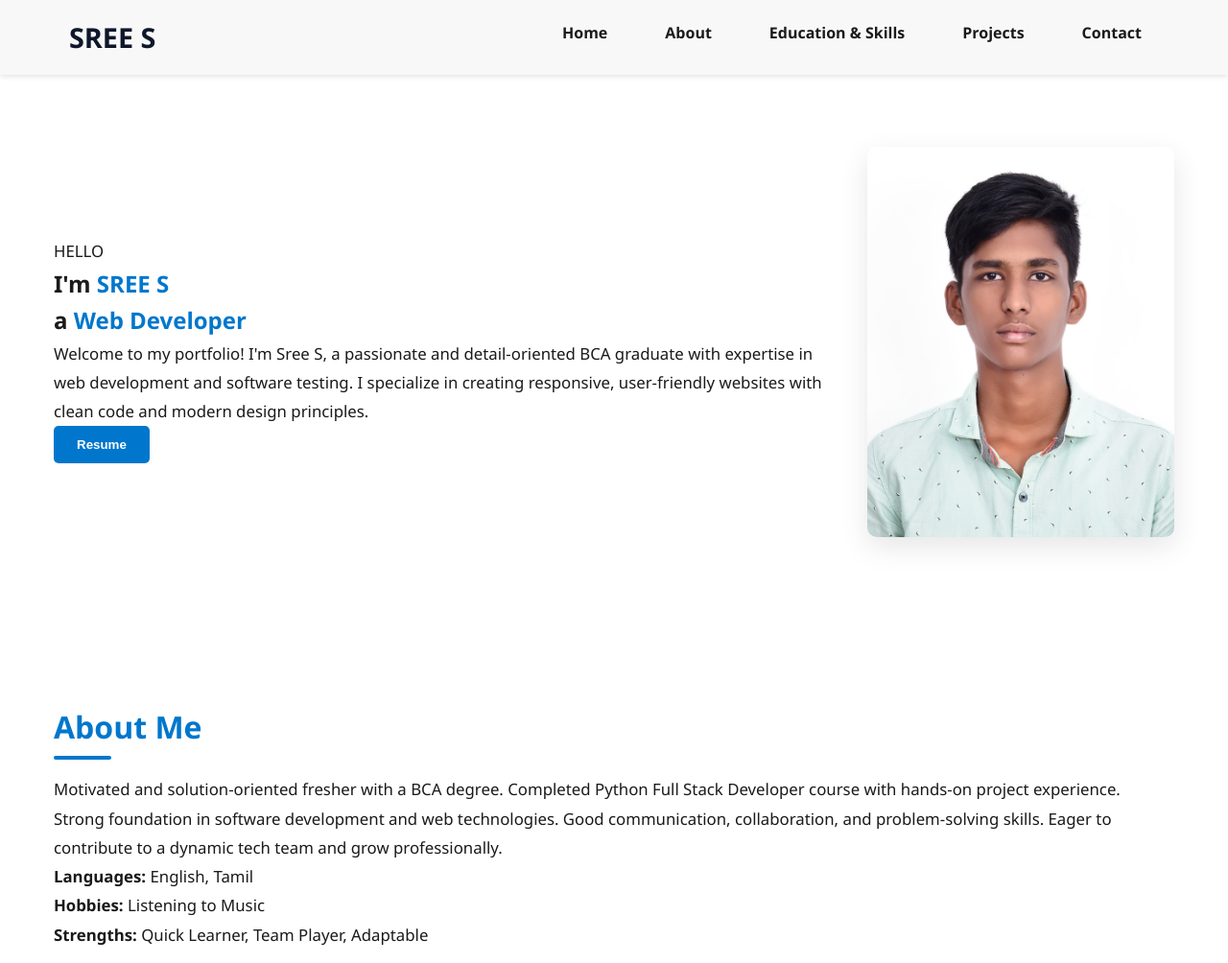
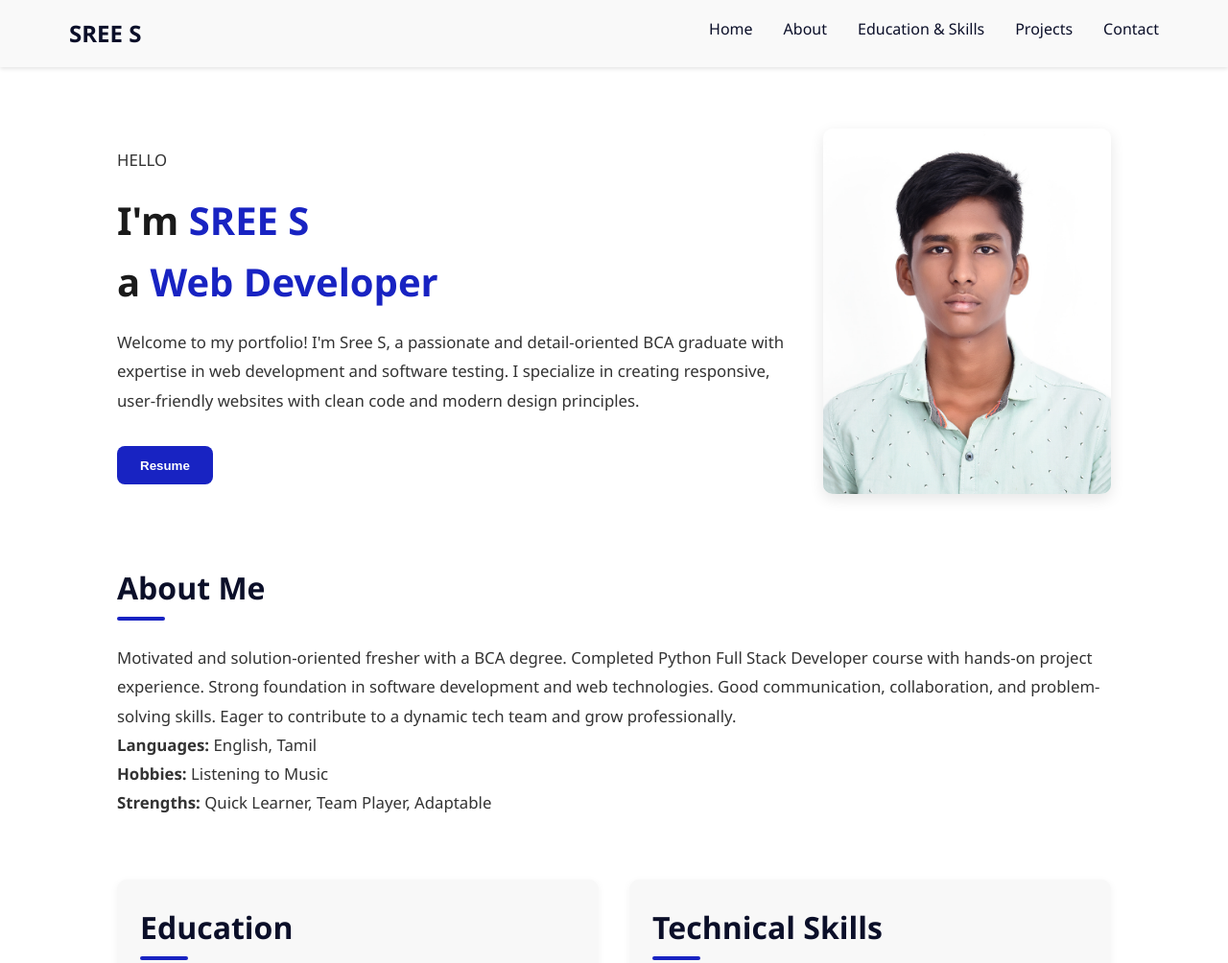
Before and after one commit to sree-pro/PORTFOLIO, a plain HTML site: page index.html in a window 1280 px wide. Shown: the top 1004 px of the page at 96% size. Drawn offline with nearby package versions, Linux system fonts and the light colour scheme.

Commit message:
Update style.css
final

```diff
--- a/style.css
+++ b/style.css
@@ -15,9 +15,8 @@
 
 /* Navigation */
 header {
-    background: #f8f8f8;
-    padding: 1rem 0;
-    box-shadow: 0 2px 5px rgba(0,0,0,0.1);
+  background: #f9f9f9;
+  box-shadow: 0 2px 4px rgba(0,0,0,0.1);
   position: sticky;
   top: 0;
   z-index: 1000;
@@ -26,162 +25,204 @@
 .nav__content {
   max-width: 1200px;
   margin: auto;
-    padding: 0 2rem;
+  padding: 1rem 2rem;
   display: flex;
   justify-content: space-between;
   align-items: center;
-    position: relative;
 }
 
 .logo a {
-    font-size: 1.8rem;
+  text-decoration: none;
+  font-size: 1.5rem;
   font-weight: bold;
-    color: #0f172a;
-    text-decoration: none;
-    transition: color 0.3s ease;
+  color: #0b0f29;
 }
 
-  .logo a:hover {
-    color: #0077cc;
+nav ul {
+  list-style: none;
+  display: flex;
+  gap: 2rem;
+  align-items: center;
 }
 
-  ul {
-    list-style: none;
-    display: flex;
-    gap: 1.5rem;
+nav ul li a {
+  text-decoration: none;
+  color: #0b0f29;
+  font-weight: 500;
+  padding-bottom: 4px;
   transition: all 0.3s ease-in-out;
 }
 
-  ul li a {
-    text-decoration: none;
-    color: #1a1a1a;
-    font-weight: 600;
-    padding: 0.5rem 1rem;
-    border: 2px solid transparent;
-    transition: 0.3s;
-  }
-
-  ul li a:hover {
-    border-top-color: #1823c2;
-    border-bottom-color: #1823c2;
+nav ul li a:hover {
+  border-top: 2px solid #1823c2;
+  border-bottom: 2px solid #1823c2;
   color: #1823c2;
 }
 
+/* Mobile Nav */
 .checkbox {
   display: none;
-  }
-
-  .checkbox i {
-    font-size: 1.8rem;
+  font-size: 1.5rem;
   cursor: pointer;
-    color: #0077cc;
 }
 
 #check {
   display: none;
 }
 
-  /* Sections */
-  .section {
-    padding: 5rem 1rem;
-    max-width: 1200px;
-    margin: auto;
+@media (max-width: 768px) {
+  nav ul {
+    position: absolute;
+    top: 70px;
+    left: 0;
+    width: 100%;
+    background: #f9f9f9;
+    flex-direction: column;
+    align-items: flex-start;
+    padding: 1rem 2rem;
+    display: none;
   }
 
-  h2 {
-    font-size: 2rem;
-    margin-bottom: 1rem;
-    position: relative;
-    display: inline-block;
-    color: #0077cc;
+  #check:checked ~ ul {
+    display: flex;
   }
 
-  h2::after {
+  .checkbox {
+    display: block;
+  }
+}
+
+/* Sections General */
+.section {
+  max-width: 1100px;
+  margin: 4rem auto;
+  padding: 0 2rem;
+}
+
+.section h2 {
+  font-size: 2rem;
+  margin-bottom: 1.5rem;
+  color: #0b0f29;
+  position: relative;
+}
+
+.section h2::after {
   content: "";
   display: block;
-    width: 60px;
+  width: 50px;
   height: 4px;
-    background: #0077cc;
+  background-color: #1823c2;
   margin-top: 5px;
   border-radius: 2px;
 }
 
-  .section p,
-  .section li {
+.section p, .section ul, .section li {
+  color: #333;
   font-size: 1.05rem;
   line-height: 1.8;
 }
 
 ul li {
-    list-style: none;
   margin-bottom: 0.5rem;
 }
 
-  /* Home */
+/* Home Section */
 .section__container {
   display: flex;
   flex-wrap: wrap;
+  align-items: center;
   justify-content: space-between;
-    align-items: center;
   gap: 2rem;
 }
 
 .content {
-    flex: 1 1 45%;
+  flex: 1 1 500px;
+}
+
+.subtitle {
+  color: #888;
+  font-size: 1.1rem;
+}
+
+.title {
+  font-size: 2.5rem;
+  margin: 1rem 0;
+}
+
+.title span {
+  color: #1823c2;
+}
+
+.description {
+  margin-bottom: 2rem;
+}
+
+.action__btns button {
+  background-color: #1823c2;
+  color: white;
+  padding: 0.8rem 1.5rem;
+  border: none;
+  border-radius: 8px;
+  font-weight: 600;
+  cursor: pointer;
+  transition: background 0.3s ease, transform 0.3s ease;
+}
+
+.action__btns button:hover {
+  background-color: #0b0f29;
+  transform: scale(1.05);
 }
 
 .image img {
   width: 100%;
-    max-width: 320px;
+  max-width: 300px;
   border-radius: 10px;
-    box-shadow: 0 10px 30px rgba(0,0,0,0.1);
-    animation: float 4s ease-in-out infinite;
+  box-shadow: 0 5px 15px rgba(0,0,0,0.1);
 }
 
-  @keyframes float {
-    0%, 100% { transform: translateY(0); }
-    50% { transform: translateY(-10px); }
+/* Education + Skills Container */
+.edu-skill-container {
+  display: flex;
+  gap: 2rem;
+  flex-wrap: wrap;
 }
 
-  .title span {
-    color: #0077cc;
+.education, .skills {
+  flex: 1 1 45%;
+  background: #f8f8f8;
+  padding: 1.5rem;
+  border-radius: 10px;
+  box-shadow: 0 2px 8px rgba(0, 0, 0, 0.05);
 }
 
-  .action__btns button {
-    background: #0077cc;
-    color: #fff;
-    padding: 0.75rem 1.5rem;
-    margin-right: 1rem;
-    border: none;
-    border-radius: 5px;
-    cursor: pointer;
-    transition: transform 0.2s ease, background 0.3s;
-    font-weight: 600;
+.education h2, .skills h2 {
+  margin-bottom: 1rem;
 }
 
-  .action__btns button:hover {
-    background: #005fa3;
-    transform: scale(1.05);
+/* Responsive Education and Skills */
+@media (max-width: 768px) {
+  .edu-skill-container {
+    flex-direction: column;
+  }
 }
 
 /* Projects */
 .project_1, .project_2 {
-    margin-bottom: 2rem;
   background: #f0f8ff;
   padding: 1.5rem;
-    border-left: 4px solid #0077cc;
+  margin-bottom: 2rem;
+  border-left: 4px solid #1823c2;
   border-radius: 8px;
-    box-shadow: 0 2px 10px rgba(0,0,0,0.05);
 }
 
-  /* Contact */
+/* Contact Section */
 #contact i {
   margin-right: 0.5rem;
-    color: #0077cc;
+  color: #1823c2;
 }
 
 #contact a {
-    color: #0077cc;
+  color: #1823c2;
   text-decoration: none;
 }
 
@@ -191,9 +232,14 @@
 
 /* Footer */
 footer {
-    background: #f0f0f0;
+  background-color: #f0f0f0;
+  text-align: center;
   padding: 2rem 1rem;
-    text-align: center;
+}
+
+.footer__content {
+  max-width: 1200px;
+  margin: auto;
 }
 
 .footer__content p {
@@ -201,44 +247,13 @@
 }
 
 .social__links a {
-    color: #1a1a1a;
+  margin: 0 10px;
   font-size: 1.5rem;
-    margin: 0 0.5rem;
-    transition: color 0.3s;
+  color: #0b0f29;
+  transition: transform 0.3s;
 }
 
 .social__links a:hover {
-    color: #0077cc;
+  color: #1823c2;
+  transform: scale(1.2);
 }
-
-  /* Responsive */
-  @media (max-width: 768px) {
-    ul {
-      flex-direction: column;
-      background: #fff;
-      position: absolute;
-      top: 70px;
-      right: 0;
-      width: 200px;
-      display: none;
-      box-shadow: 0 4px 10px rgba(0,0,0,0.1);
-    }
-
-    #check:checked ~ ul {
-      display: flex;
-    }
-
-    .checkbox {
-      display: block;
-    }
-
-    .section__container {
-      flex-direction: column;
-    }
-
-    .content,
-    .image {
-      flex: 1 1 100%;
-      text-align: center;
-    }
-  }
```
Lines whose indentation alone changed are shown as unchanged.
